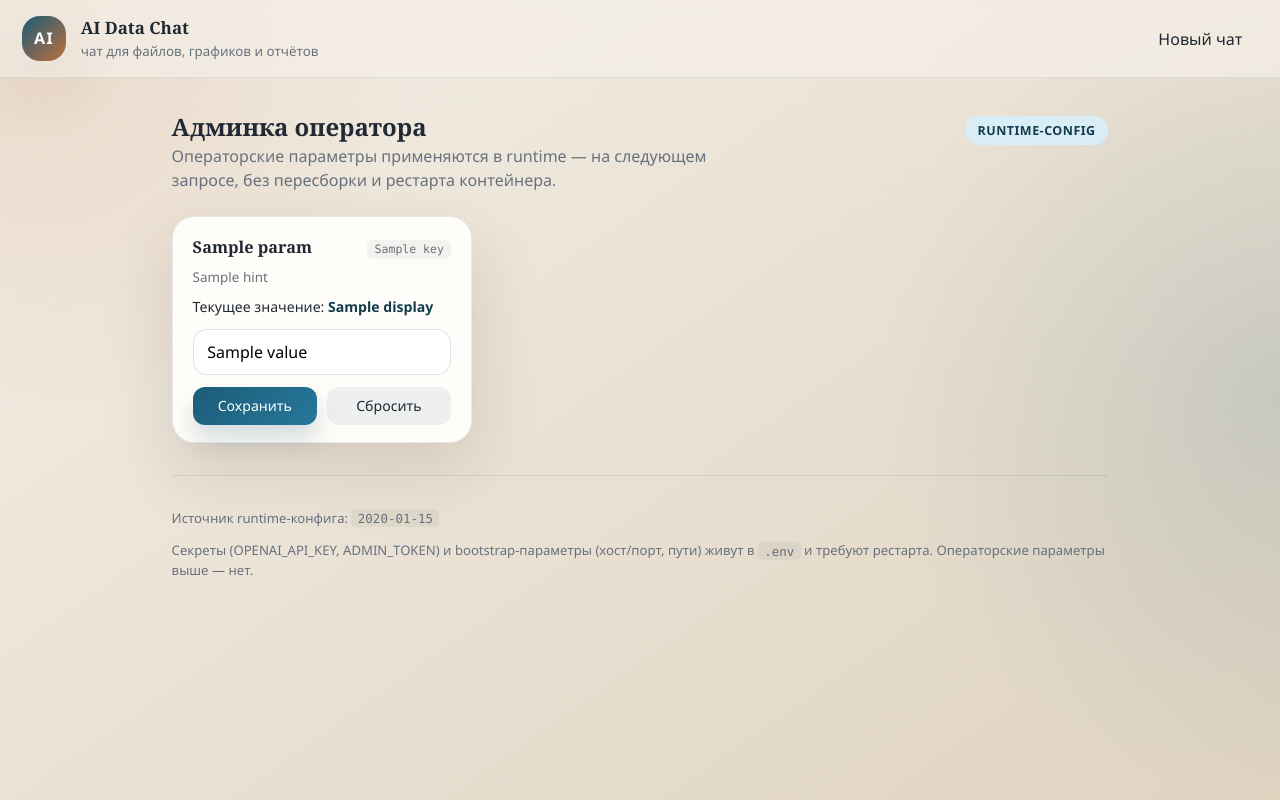
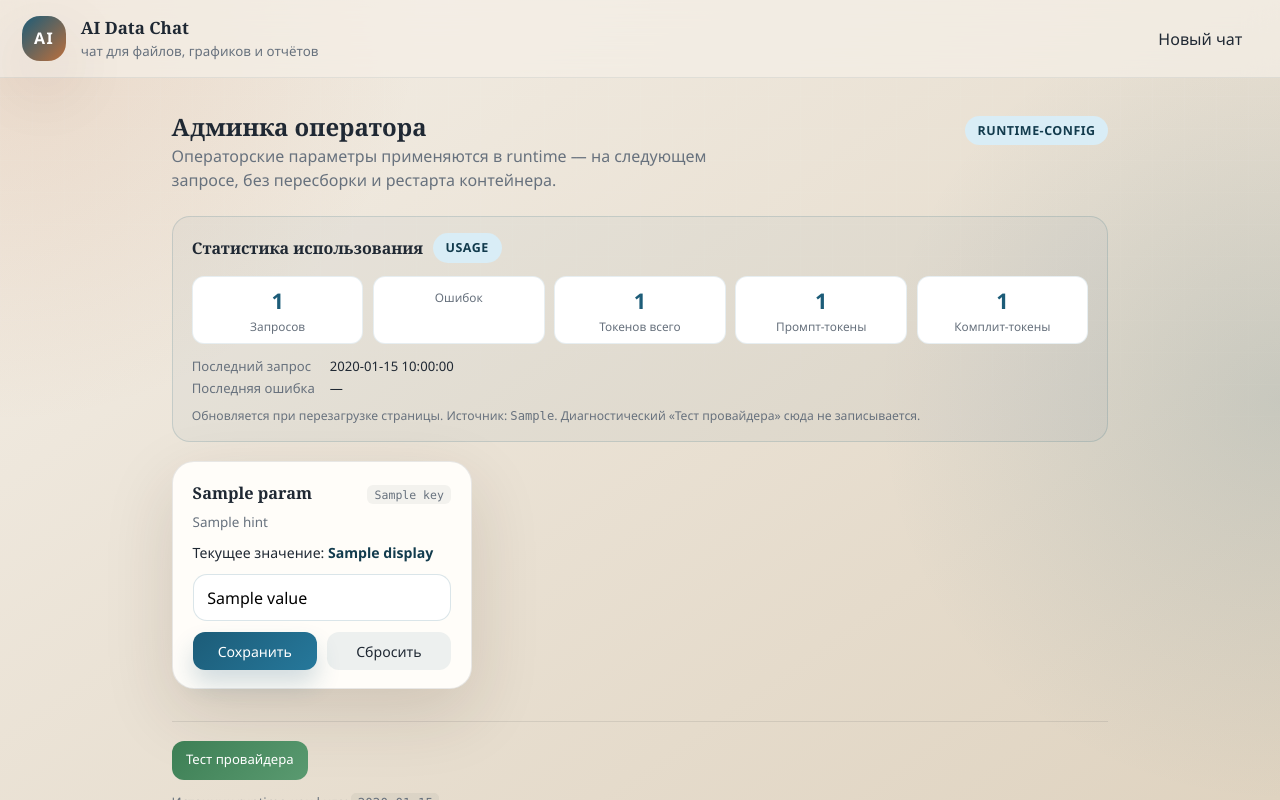
Before and after one commit to AlexLvGulyaev/ai-data-assistant, a FastAPI app: template templates/admin.html in a window 1280 px wide. Run offline with FastAPI, Linux system fonts and the light colour scheme; the template is opened without the code that fills it: most values are stand-ins (such as "Sample title", 1, 10 or a date in 2020); some libraries are stand-ins or nearby versions.

Commit message:
feat(admin): extend operator panel — provider test, temp/seed, usage stats, prompt editor
Four operator-facing extensions, all runtime (next request, no rebuild/restart):

1. Provider test — «Тест провайдера» button pings current base_url+model
   with a bare completion (no max_tokens/temperature — portable for models
   like gpt-5-mini that reject them) and reports status/latency. Diagnostic;
   does not record usage.

2. Temperature/seed — new runtime params openai_temperature, openai_seed.
   Temperature is sent ONLY when explicitly set in runtime config
   (RuntimeConfig.has), otherwise the provider uses its default — critical
   portability fix: gpt-5-mini rejects non-default temperature. seed sent
   only when not None. Invalid values raise a clear admin error.

3. Usage stats — new UsageService (storage/usage.json, mtime-cache + lock,
   modeled on RuntimeConfig) records requests/errors/tokens after each
   completion. Dashboard partial admin_usage.html shows counters in /admin.
   AIService records via injected usage_service; test_connection does not.

4. Prompt editor — system_prompt_override runtime key (stored in config.json,
   persisted via mounted volume) overrides prompts/v1/system.md through
   PromptLoader (still interpolates {{specialization}}/{{provider_attribution}}).
   Lets operator change behavior in production without rebuilding the image.

Also: RuntimeConfig.has() for explicit-vs-default distinction, _display_value
truncates long strings, RUNTIME_KEYS reordered by group, admin template gains
float/textarea kinds, CSS for textarea/usage dashboard/test button, OPERATOR_GUIDE
+ README + .env.example document the new params and portability caveats.

Co-Authored-By: Claude <noreply@anthropic.com>

```diff
--- a/app/core/config.py
+++ b/app/core/config.py
@@ -67,6 +67,10 @@ class Settings(BaseSettings):
     openai_model: str = Field(default="gpt-5-mini", alias="OPENAI_MODEL")
     openai_base_url: str = Field(default="https://api.openai.com/v1", alias="OPENAI_BASE_URL")
     openai_max_history_messages: int = Field(default=8, alias="OPENAI_MAX_HISTORY_MESSAGES")
+    # Температура и seed модели. Температура — креативность (0 = детерминированнее),
+    # seed — воспроизводимость (поддерживают не все провайдеры; None = не отправлять).
+    openai_temperature: float = Field(default=0.0, alias="OPENAI_TEMPERATURE")
+    openai_seed: int | None = Field(default=None, alias="OPENAI_SEED")
     # Отображаемое имя провайдера для промпта/greeting. None = нейтрально
     # (без упоминания провайдера в контенте), что корректно для любого провайдера.
     provider_name: str | None = Field(default=None, alias="PROVIDER_NAME")
--- a/app/routes/pages.py
+++ b/app/routes/pages.py
@@ -14,6 +14,7 @@ from app.services.chat_service import ChatNotFoundError, ChatService
 from app.services.export_service import ExportService
 from app.services.file_service import FileService
 from app.services.report_service import ReportService
+from app.services.usage_service import UsageService
 
 
 settings = get_settings()
@@ -24,7 +25,8 @@ analysis_service = AnalysisService(file_service)
 chart_service = ChartService(file_service, settings)
 report_service = ReportService(file_service, settings)
 export_service = ExportService(settings)
-ai_service = AIService(settings)
+usage_service = UsageService(settings)
+ai_service = AIService(settings, usage_service=usage_service)
 chat_service = ChatService(
     file_service=file_service,
     analysis_service=analysis_service,
--- a/static/css/styles.css
+++ b/static/css/styles.css
@@ -915,6 +915,103 @@ button,
     font-size: 1rem;
 }
 
+/* Textarea-инпут для override промпта */
+.admin-input--textarea {
+    font-family: ui-monospace, SFMono-Regular, Menlo, Consolas, monospace;
+    font-size: 0.85rem;
+    line-height: 1.45;
+    resize: vertical;
+    min-height: 140px;
+}
+
+/* Dashboard статистики использования */
+.admin-usage {
+    border: 1px solid rgba(28, 92, 120, 0.16);
+    border-radius: 18px;
+    padding: 1rem 1.2rem 1.1rem;
+    margin-bottom: 1.2rem;
+    background: rgba(28, 92, 120, 0.04);
+}
+
+.admin-usage__head {
+    display: flex;
+    align-items: center;
+    gap: 0.6rem;
+    margin-bottom: 0.8rem;
+}
+
+.admin-usage__head h2 {
+    margin: 0;
+    font-size: 1rem;
+}
+
+.admin-usage__grid {
+    display: grid;
+    grid-template-columns: repeat(auto-fit, minmax(110px, 1fr));
+    gap: 0.6rem;
+    margin-bottom: 0.8rem;
+}
+
+.usage-stat {
+    display: flex;
+    flex-direction: column;
+    align-items: center;
+    background: white;
+    border-radius: 12px;
+    padding: 0.6rem 0.4rem;
+    border: 1px solid rgba(28, 92, 120, 0.1);
+}
+
+.usage-stat__value {
+    font-size: 1.35rem;
+    font-weight: 700;
+    color: var(--accent);
+    font-variant-numeric: tabular-nums;
+}
+
+.usage-stat__label {
+    font-size: 0.74rem;
+    color: var(--muted, #6b7280);
+    margin-top: 0.15rem;
+}
+
+.admin-usage__meta {
+    display: grid;
+    gap: 0.25rem;
+    margin: 0 0 0.6rem;
+    font-size: 0.82rem;
+}
+
+.admin-usage__meta div {
+    display: flex;
+    gap: 0.5rem;
+}
+
+.admin-usage__meta dt {
+    color: var(--muted, #6b7280);
+    min-width: 130px;
+}
+
+.admin-usage__meta dd {
+    margin: 0;
+    font-variant-numeric: tabular-nums;
+}
+
+.admin-usage__error dd {
+    color: #b43c3c;
+}
+
+.admin-usage__note {
+    font-size: 0.76rem;
+    color: var(--muted, #6b7280);
+    margin: 0;
+}
+
+/* Кнопка теста провайдера в футере админки */
+.admin-foot__actions {
+    margin-bottom: 0.8rem;
+}
+
 .admin-foot {
     margin-top: 2rem;
     padding-top: 1.2rem;
--- a/templates/partials/admin_content.html
+++ b/templates/partials/admin_content.html
@@ -3,6 +3,8 @@
         {% include "partials/admin_status.html" %}
     {% endif %}
 </div>
+
+{% include "partials/admin_usage.html" %}
 
 <div class="admin-grid">
     {% for param in params %}
@@ -32,7 +34,15 @@
             {% elif param.kind == "int" %}
             <input type="number" name="value" class="admin-input"
                    value="{{ param.value if param.value is not none else '' }}"
-                   min="0" step="1">
+                   min="0" step="1"
+                   placeholder="{{ param.placeholder or '' }}">
+            {% elif param.kind == "float" %}
+            <input type="number" name="value" class="admin-input"
+                   value="{{ '' if param.value is none else param.value }}"
+                   min="0" max="2" step="0.1">
+            {% elif param.kind == "textarea" %}
+            <textarea name="value" class="admin-input admin-input--textarea" rows="8"
+                      placeholder="{{ param.placeholder or '' }}">{{ '' if param.value is none else param.value }}</textarea>
             {% else %}
             <input type="text" name="value" class="admin-input"
                    value="{{ '' if param.value is none else param.value }}"
@@ -53,6 +63,13 @@
 </div>
 
 <footer class="admin-foot">
+    <div class="admin-foot__actions">
+        <button class="secondary-btn" type="button"
+                hx-post="/admin/test"
+                hx-target="#admin-status"
+                hx-swap="innerHTML"
+                hx-disabled-elt="this">Тест провайдера</button>
+    </div>
     <p>Источник runtime-конфига: <code>{{ runtime_config_path }}</code></p>
     <p class="admin-foot__note">
         Секреты (OPENAI_API_KEY, ADMIN_TOKEN) и bootstrap-параметры (хост/порт, пути)
--- /dev/null
+++ b/templates/partials/admin_usage.html
@@ -0,0 +1,41 @@
+{% if usage %}
+<section class="admin-usage" aria-label="Статистика использования модели">
+    <header class="admin-usage__head">
+        <h2>Статистика использования</h2>
+        <span class="admin-badge">usage</span>
+    </header>
+    <div class="admin-usage__grid">
+        <div class="usage-stat">
+            <span class="usage-stat__value">{{ usage.total_requests }}</span>
+            <span class="usage-stat__label">Запросов</span>
+        </div>
+        <div class="usage-stat">
+            <span class="usage-stat__value">{{ usage.total_errors }}</span>
+            <span class="usage-stat__label">Ошибок</span>
+        </div>
+        <div class="usage-stat">
+            <span class="usage-stat__value">{{ usage.total_tokens }}</span>
+            <span class="usage-stat__label">Токенов всего</span>
+        </div>
+        <div class="usage-stat">
+            <span class="usage-stat__value">{{ usage.total_prompt_tokens }}</span>
+            <span class="usage-stat__label">Промпт-токены</span>
+        </div>
+        <div class="usage-stat">
+            <span class="usage-stat__value">{{ usage.total_completion_tokens }}</span>
+            <span class="usage-stat__label">Комплит-токены</span>
+        </div>
+    </div>
+    <dl class="admin-usage__meta">
+        <div><dt>Последний запрос</dt><dd>{{ usage.last_request_at[:19] if usage.last_request_at else '—' }}</dd></div>
+        <div><dt>Последняя ошибка</dt><dd>{{ usage.last_error_at[:19] if usage.last_error_at else '—' }}</dd></div>
+        {% if usage.last_error_message %}
+        <div class="admin-usage__error"><dt>Текст ошибки</dt><dd>{{ usage.last_error_message }}</dd></div>
+        {% endif %}
+    </dl>
+    <p class="admin-usage__note">
+        Обновляется при перезагрузке страницы. Источник: <code>{{ usage_path }}</code>.
+        Диагностический «Тест провайдера» сюда не записывается.
+    </p>
+</section>
+{% endif %}
```
Also changed, not shown: app/routes/admin.py (+58 -1 lines), app/services/ai_service.py (+71 -2 lines), app/services/prompt_loader.py (+22 -3 lines), app/services/runtime_config.py (+46 -2 lines), app/services/usage_service.py (added, +128 -0 lines), docs/OPERATOR_GUIDE.md (+38 -1 lines), README.md, 1 other file.
